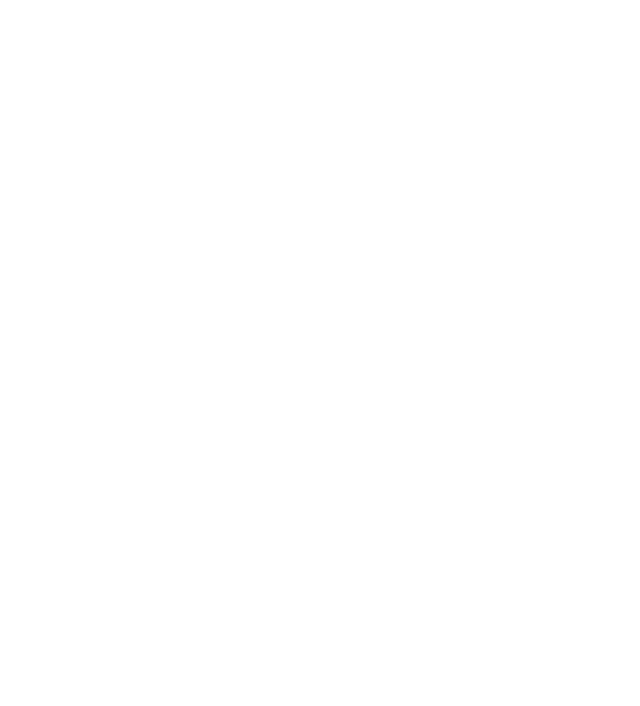
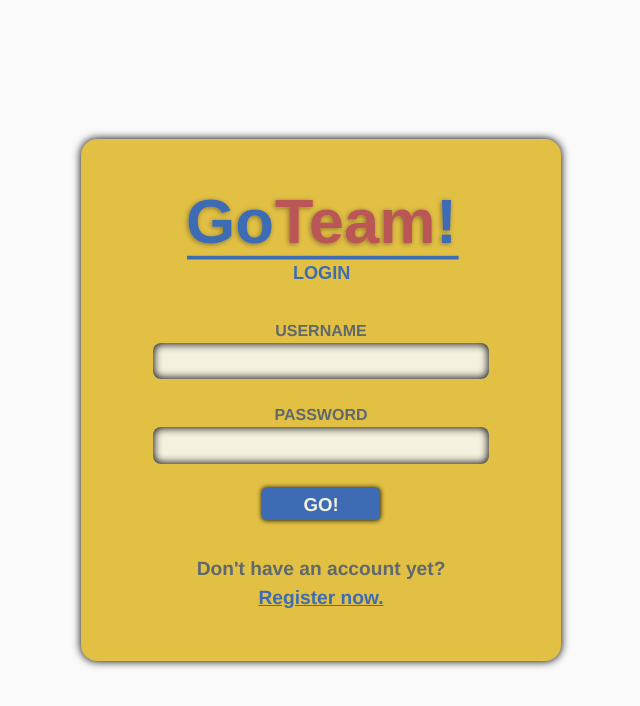
Before and after one commit to 4c3x5u/portfolio_goteam, a React (Create React App) app in the folder frontend/: page /login in a window 1280 px wide. Shown: the top 706 px of the page, without its empty margins (319-959 px from the left). Built offline with nearby package versions, Linux system fonts and the light colour scheme.

Commit message:
Login page implemented, using pretty much the same code as the register component with a couple of small changes.

```diff
--- a/frontend/src/App.jsx
+++ b/frontend/src/App.jsx
@@ -1,13 +1,15 @@
 import React from 'react';
 import { BrowserRouter as Router, Route, Switch } from 'react-router-dom';
-import Register from './components/register/Register';
+import Register from './components/auth/Register';
+import Login from './components/auth/Login';
 import 'bootstrap/dist/css/bootstrap.min.css';
 import './app.sass';
 
 const App = () => (
   <Router className="App">
     <Switch>
-      <Route exact path="/" component={Register} />
+      <Route exact path="/login" component={Login} />
+      <Route path="/" component={Register} />
     </Switch>
   </Router>
 );
--- /dev/null
+++ b/frontend/src/components/auth/Login.jsx
@@ -0,0 +1,38 @@
+import React, { useState } from 'react';
+import { Form, Button } from 'react-bootstrap';
+import FormGroup from './subcomponents/FormGroup';
+import './register.sass';
+import logo from '../../assets/login_title.svg';
+
+const Login = () => {
+  const [username, setUsername] = useState('');
+  const [password, setPassword] = useState('');
+  const handleSubmit = () => 1; // TODO: implement
+  return (
+    <div id="Login">
+      <Form className="Form" onSubmit={handleSubmit}>
+        <div className="TitleWrapper">
+          <img className="Title" alt="logo" src={logo} />
+        </div>
+
+        <FormGroup label="username" value={username} setValue={setUsername} />
+        <FormGroup label="password" value={password} setValue={setPassword} />
+
+        <div className="ButtonWrapper">
+          <Button className="Button" value="GO!" type="submit">
+            GO!
+          </Button>
+        </div>
+
+        <div className="Register">
+          <p>Don&apos;t have an account yet?</p>
+          <p>
+            <a href="/register">Register now.</a>
+          </p>
+        </div>
+      </Form>
+    </div>
+  );
+};
+
+export default Login;
--- a/frontend/src/components/register/register.sass
+++ b/frontend/src/components/auth/register.sass
@@ -1,6 +1,6 @@
 @use '../../variables'
 
-#Register
+#Register, #Login
   display: flex
   justify-content: center
   align-items: center
@@ -60,7 +60,7 @@
       box-shadow: 0 0 0.3rem 0.01rem #000000
       margin-bottom: 2.2rem
 
-  .Login
+  .Login, .Register
     width: 100%
     text-align: center
     font-family: variables.$default-font
```
Also changed, not shown: frontend/src/assets/login_title.svg (added), frontend/src/components/auth/Register.jsx (renamed from frontend/src/components/register/Register.jsx), frontend/src/components/auth/subcomponents/FormGroup.jsx (renamed from frontend/src/components/register/subcomponents/FormGroup.jsx).
